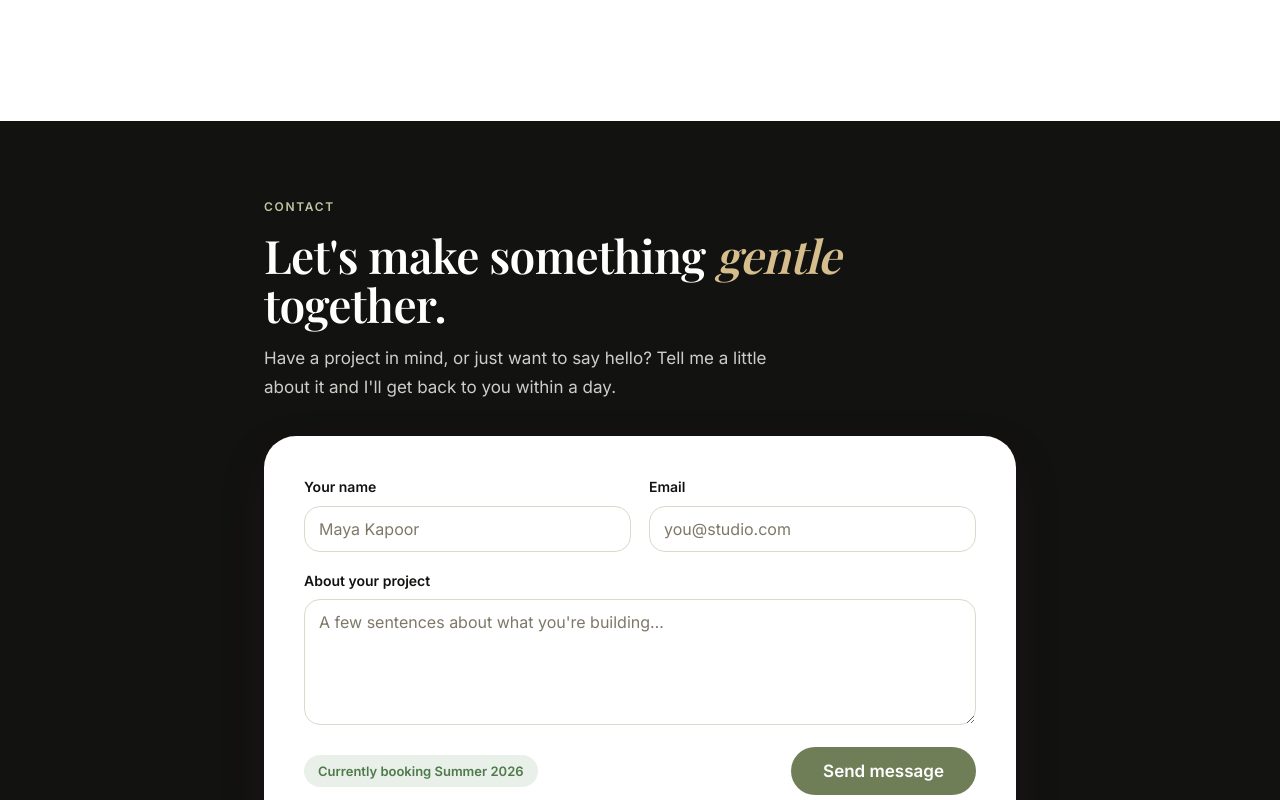
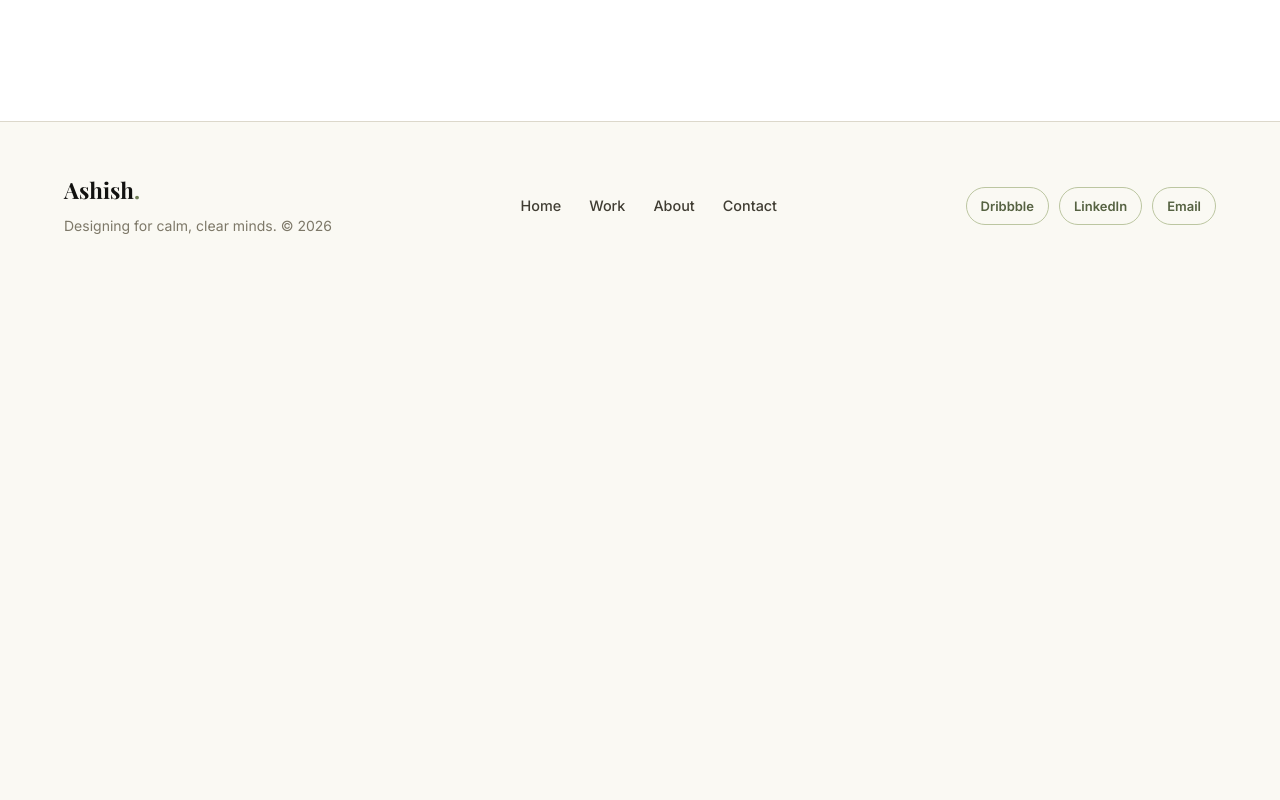
Before and after one commit to shailstar/ashish_portfolio_website, a Vue app: page / in a window 1280 px wide. Shown: the part 4360-5160 px from the top of the page. After the commit the page ends 4649 px from the top, so only its background shows below. Built offline with nearby package versions, Linux system fonts and the light colour scheme; a web font is replaced by a local one.

Commit message:
Remove Contact section from the app
- Removed Contact component import
- Removed Contact from home route
- Removed contact route
- Bookings is now the last section before Footer

Co-Authored-By: Claude Haiku 4.5 <noreply@anthropic.com>

```diff
--- a/src/App.vue
+++ b/src/App.vue
@@ -9,14 +9,11 @@
         <TreatmentProcess />
         <Services />
         <Bookings />
-        <Contact />
       </template>
 
       <WorkGrid v-else-if="route === 'work'" heading="All work" blurb="Brand identities, product design, illustration systems and the occasional campaign." />
 
       <AboutHero v-else-if="route === 'about'" />
-
-      <Contact v-else-if="route === 'contact'" />
     </main>
 
     <Footer @navigate="route = $event" />
@@ -31,7 +28,6 @@ import AboutHero from './components/AboutHero.vue'
 import TreatmentProcess from './components/TreatmentProcess.vue'
 import Services from './components/Services.vue'
 import Bookings from './components/Bookings.vue'
-import Contact from './components/Contact.vue'
 import Footer from './components/Footer.vue'
 
 const route = ref('home')
```
